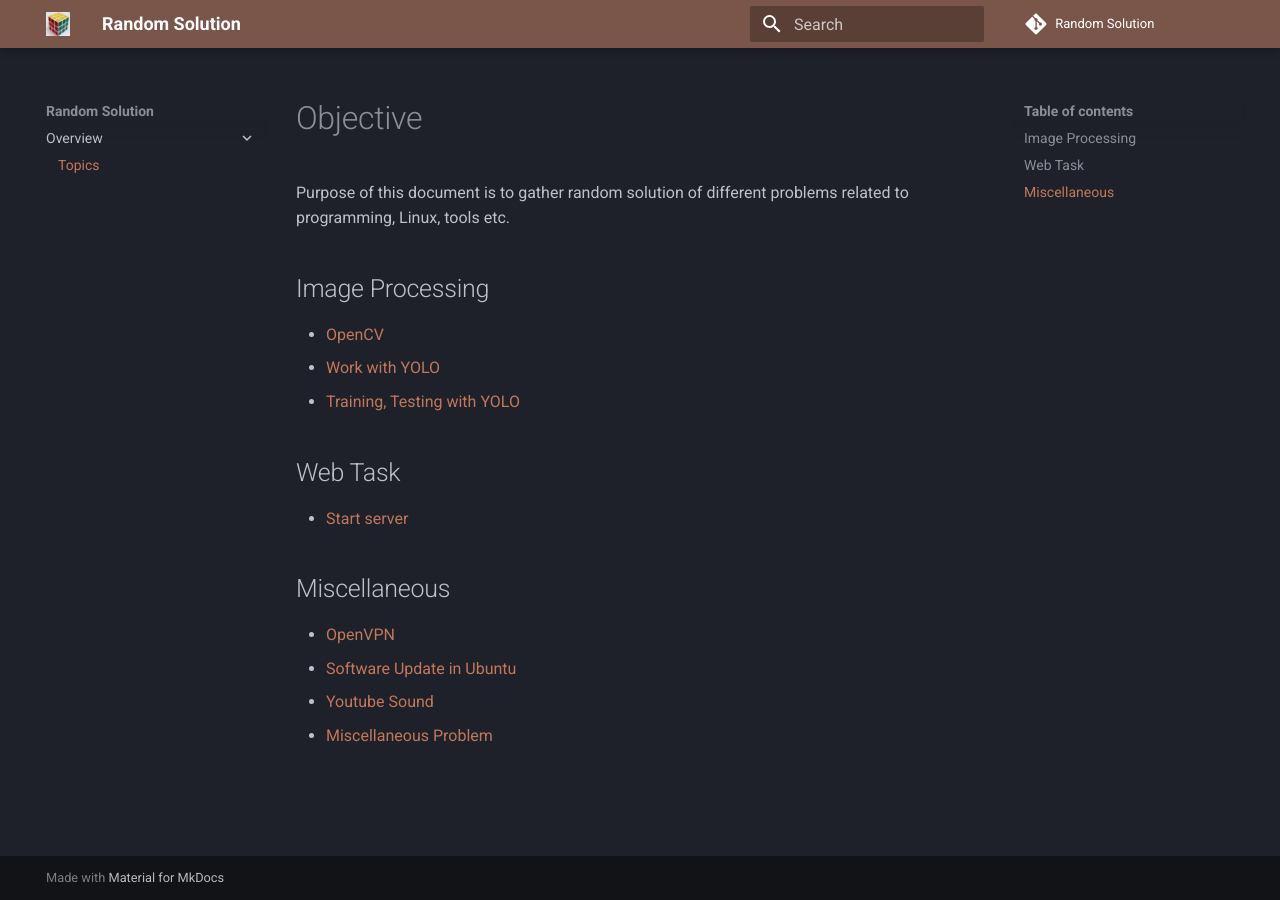
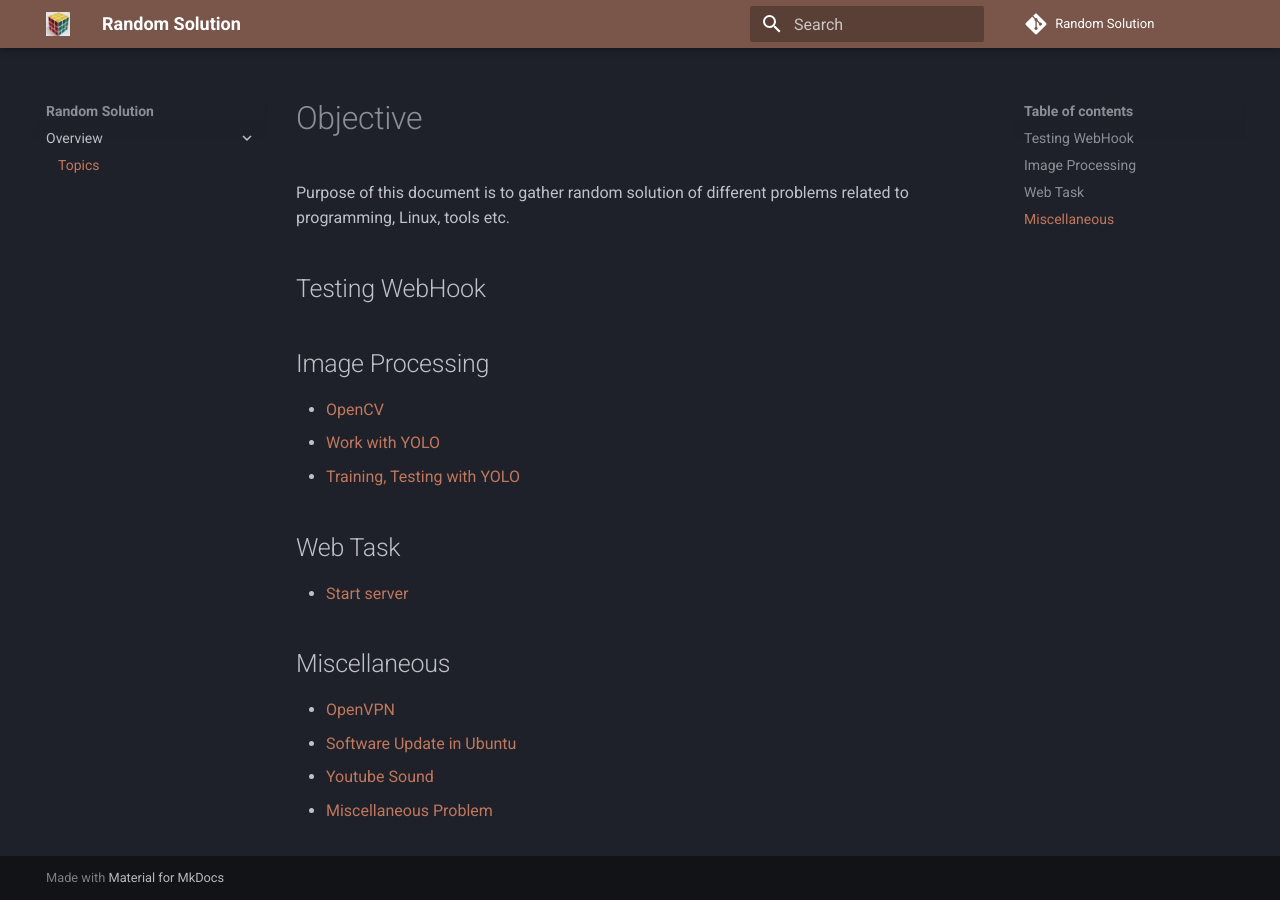
Before and after one commit to atifkarim/random_solution, an MkDocs documentation site: the page built from docs/index.md, in a window 1280 px wide. Built offline with MkDocs 1.6.1 and Material for MkDocs 9.7.7, drawn with Linux system fonts in a browser that asks for light colours; comment, search, counter and statistics services are not loaded.

Commit message:
test webhook

```diff
--- a/docs/index.md
+++ b/docs/index.md
@@ -2,6 +2,8 @@
 
 Purpose of this document is to gather random solution of different problems
 related to programming, Linux, tools etc.
+
+## Testing WebHook
 
 ## Image Processing
 
```
